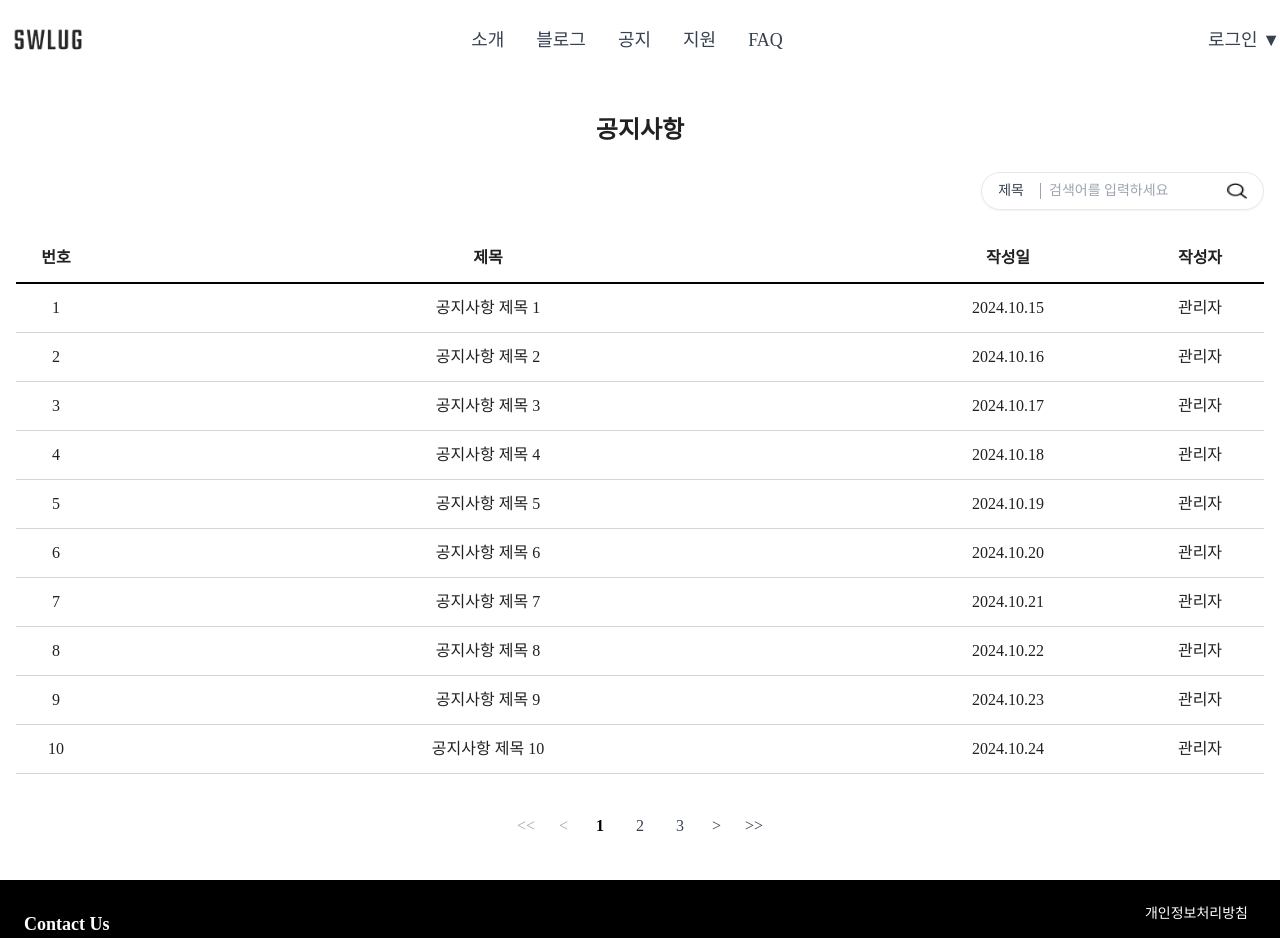
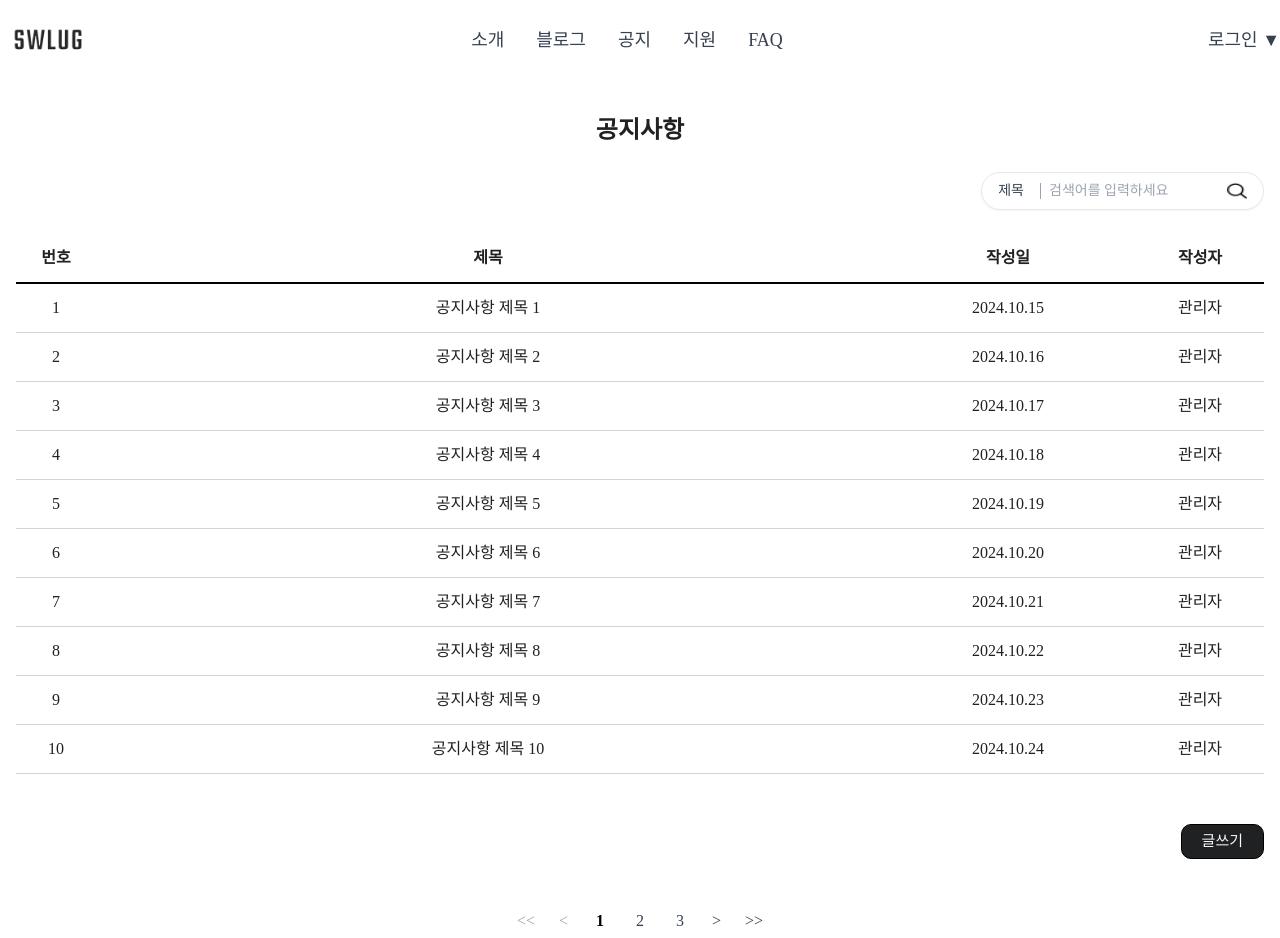
Before and after one commit to SWLUG-web/Front, a React (Create React App) app: page /notice in a window 1280 px wide. Shown: the top 938 px of the page. Built offline with nearby package versions, Linux system fonts and the light colour scheme; a web font is replaced by a local one.

Commit message:
[ssungg] 글 작성 관련 수정

```diff
--- a/src/pages/Blog/BlogMain.js
+++ b/src/pages/Blog/BlogMain.js
@@ -142,7 +142,7 @@ const BlogMain = () => {
 
     // 게시물 클릭 시 상세 페이지로 이동
     const handlePostClick = (boardId) => {
-        navigate(`/board/post/${boardId}`);
+        navigate(`/api/board/post/${boardId}`);
     };
 
     // 게시물 필터링 및 검색
@@ -205,6 +205,11 @@ const BlogMain = () => {
         currentPage * postsPerPage
     );
 
+    // 글 작성 페이지로 이동
+    const goToWritePage = (boardType) => {
+        navigate("/board/write", { state: { boardType } });
+    };
+
     return (
         <div className="container mx-auto px-4 py-8 bg-white">
             <h1 className="apply-title font-bold text-center mb-6">Blog</h1>
@@ -266,7 +271,7 @@ const BlogMain = () => {
                     <button
                         className="write-button"
                         onClick={() => {
-                            navigate("/board/write");
+                            goToWritePage("blog")
                             window.scrollTo(0, 0);
                         }}
                     >
--- a/src/pages/Blog/BlogWrite.js
+++ b/src/pages/Blog/BlogWrite.js
@@ -31,7 +31,8 @@ const LICENSE_KEY =
     const [title, setTitle] = useState(postToEdit?.title || "");
     const [contents, setContents] = useState(postToEdit?.contents || "");
     const [tag, setTag] = useState(postToEdit?.tag || "");
-    const [category, setCategory] = useState(postToEdit?.category || "");
+	const boardType = location.state?.boardType || ""; // "blog" 또는 "notice"
+    const [category, setCategory] = useState(boardType === "notice" ? "0" : "");
     const [image, setImage] = useState(null);
 
 	// 태그 추가 로직
@@ -53,6 +54,23 @@ const LICENSE_KEY =
 	const handleTagRemove = (tagToRemove) => {
 		setTags((prevTags) => prevTags.filter((tag) => tag !== tagToRemove));
 	};
+
+
+	// 게시판 옵션 설정
+    const boardOptions = useMemo(() => {
+		if (boardType === "notice") {
+			return [<option value="0" key="0">공지사항</option>];
+		}
+		if (boardType === "blog") {
+			return [
+				<option value="1" key="1">후기</option>,
+				<option value="2" key="2">활동</option>,
+				<option value="3" key="3">정보</option>,
+				<option value="4" key="4">성과물</option>
+			];
+		}
+		return [];
+	}, [boardType]);
 
     // 게시글 목록을 서버에서 가져오는 함수
     const fetchPosts = async (url = "/api/blog") => {
@@ -379,10 +397,7 @@ const LICENSE_KEY =
                 <option value="" disabled hidden>
                     게시판 선택
                 </option>
-                <option value="1">후기</option>
-                <option value="2">활동</option>
-                <option value="3">정보</option>
-                <option value="4">성과물</option>
+                {boardOptions}
             </select>
             <input
                 type="text"
--- a/src/pages/Notice/NoticePage.js
+++ b/src/pages/Notice/NoticePage.js
@@ -1,11 +1,13 @@
 import React, { useState } from "react";
+import { useNavigate } from "react-router-dom";
 import NoticeList from "../../components/Notice/NoticeList";
 import notices from "../../data/notices"; // 공지사항 데이터 import
+import "../../styles/Notice.css"
 
 const NoticePage = () => {
   const [searchTerm, setSearchTerm] = useState("");
   const [currentPage, setCurrentPage] = useState(1);
-
+  const navigate = useNavigate(); // 페이지 이동을 위한 hook
   const noticesPerPage = 10; // 페이지당 공지사항 수
 
   // 페이지 그룹 관련 함수들
@@ -57,6 +59,10 @@ const NoticePage = () => {
     }
   };
 
+  const goToWritePage = (boardType) => {
+    navigate("/board/write", { state: { boardType } });
+  };
+
   return (
       <div className="container mx-auto px-4 py-8 bg-white">
         <h1 className="apply-title text-3xl font-bold text-center mb-6" style={{ fontSize: '24px' }}>공지사항</h1>
@@ -81,6 +87,18 @@ const NoticePage = () => {
 
         {/* 공지사항 리스트 */}
         <NoticeList notices={currentNotices} />
+
+        <div className="write-button-container">
+              <button
+                  className="write-button"
+                  onClick={() => {
+                      goToWritePage("notice")
+                      window.scrollTo(0, 0); // 스크롤 상단으로 이동
+                  }}
+              >
+                  글쓰기
+              </button>
+          </div>
 
         {/* 페이지네이션 */}
         {totalPages > 1 && (
--- a/src/styles/BlogWrite.css
+++ b/src/styles/BlogWrite.css
@@ -16,6 +16,11 @@
     font-size: 16px;
     color: #6A6A6A;
     border: 1px solid #6A6A6A;
+}
+
+.category-select option {
+    color: #000;
+    background-color: #fff;
 }
 
 .title-input {
--- a/src/styles/Notice.css
+++ b/src/styles/Notice.css
@@ -38,3 +38,25 @@ td {
 .pagination {
   margin-top: 5rem;
 }
+
+.write-button-container {
+  display: flex;
+  justify-content: flex-end;
+  height: 35px;
+  /* 오른쪽 정렬 */
+  margin: 50px auto;
+  /* 위와의 간격 조절 */
+}
+
+.write-button {
+  background-color: #202123;
+  color: #F9F9F9;
+  padding: 5px 20px;
+  border: black solid 1px;
+  border-radius: 10px;
+  font-size: 15px;
+  cursor: pointer;
+  box-shadow: none;
+  display: flex;
+  align-items: center;
+}
```
